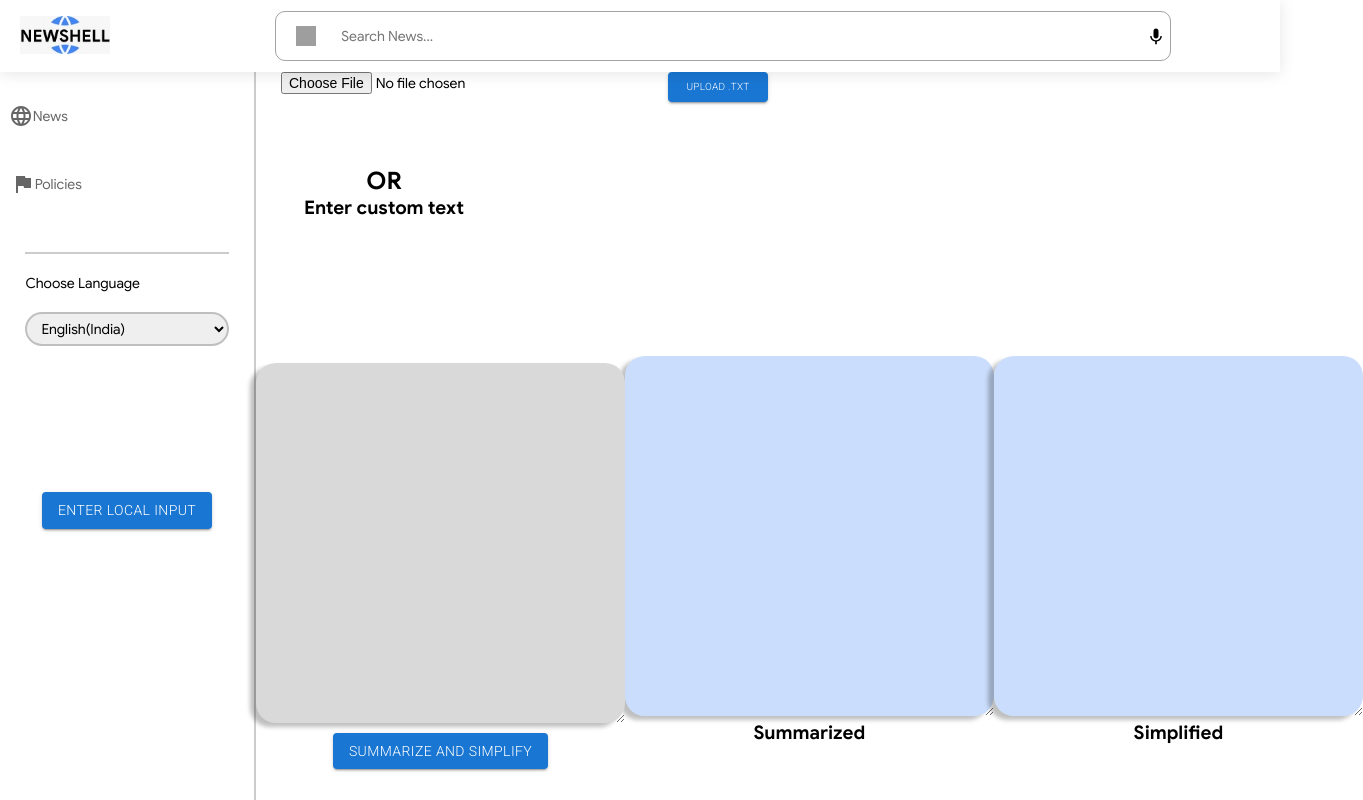
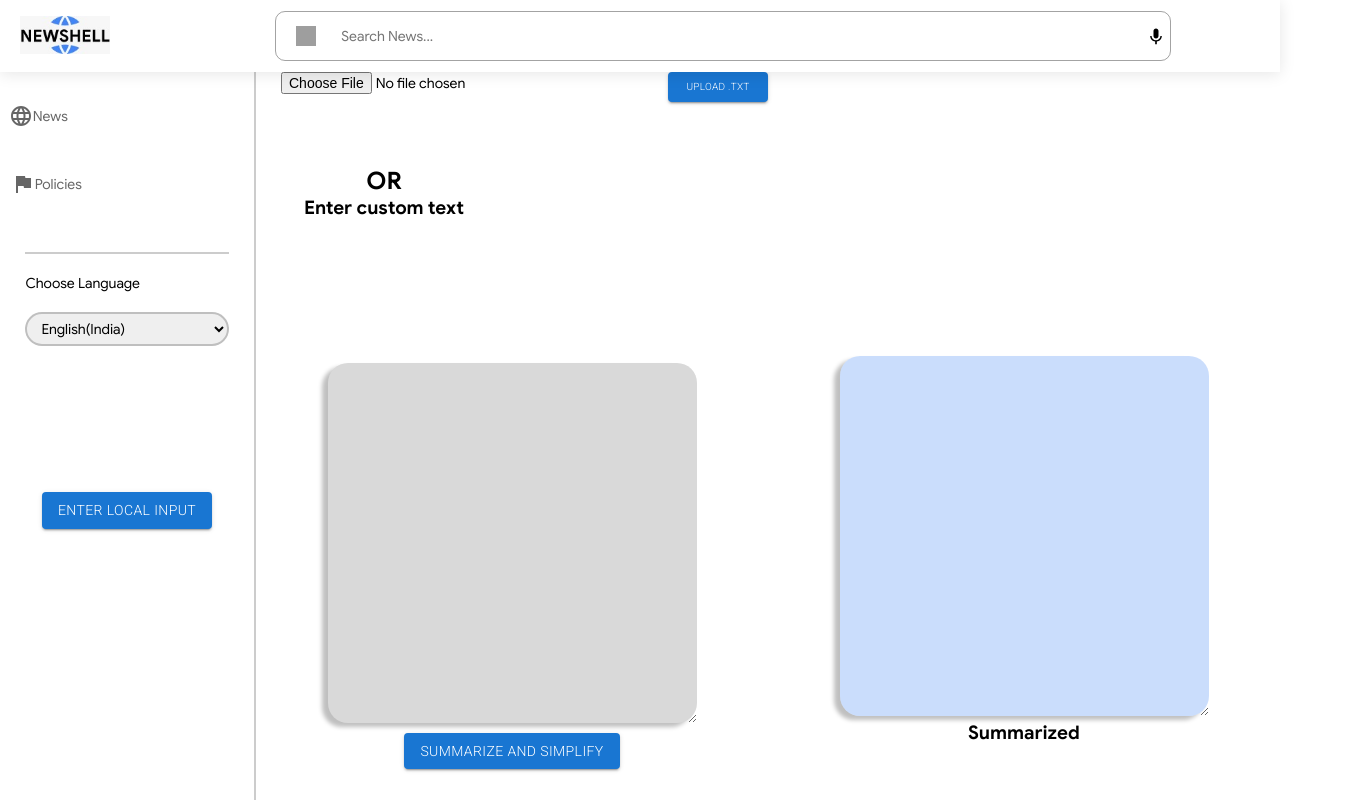
Before and after one commit to khareyash05/News-Shell-main, a React (Create React App) app in the folder client/: page /convert in a window 1280 px wide. Shown: the top 800 px of the page, 1363 px wide, since content can reach past the window. Built offline with nearby package versions, Linux system fonts and the light colour scheme; grey boxes are pictures that could not be loaded.

Commit message:
Final commit

```diff
--- a/client/src/Convert.js
+++ b/client/src/Convert.js
@@ -33,7 +33,7 @@ function loadFileAsText(){
 
 const handleSumarize = async()=>{
     document.getElementById('summarizing').value = ''
-    document.getElementById('simplifying').value = ''
+    // document.getElementById('simplifying').value = ''
     let data = {'news':news, "simplify":"this"}
     let thisdata = data
     console.log(thisdata)
@@ -75,10 +75,10 @@ const handleSumarize = async()=>{
             <textarea className="textingArea" id="summarizing" rows='20' cols='40' value={simnews}></textarea>
             <h3 className='newstext'>Summarized</h3>
             </div>
-            <div className='simplified'>
+            {/* <div className='simplified'>
             <textarea className="textingArea" id="simplifying" rows='20' cols='40' value={simplinews}></textarea>
             <h3 className='newstext'>Simplified</h3>
-            </div>
+            </div> */}
             </div>
         </div>
         </div>
```
